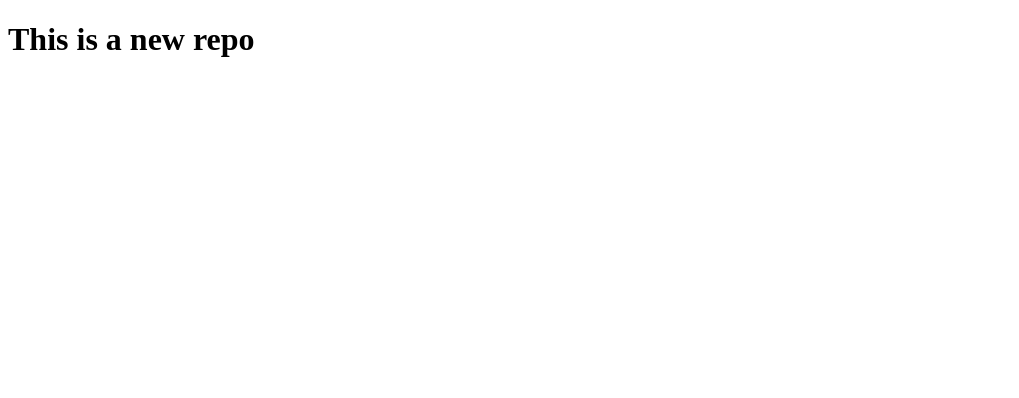
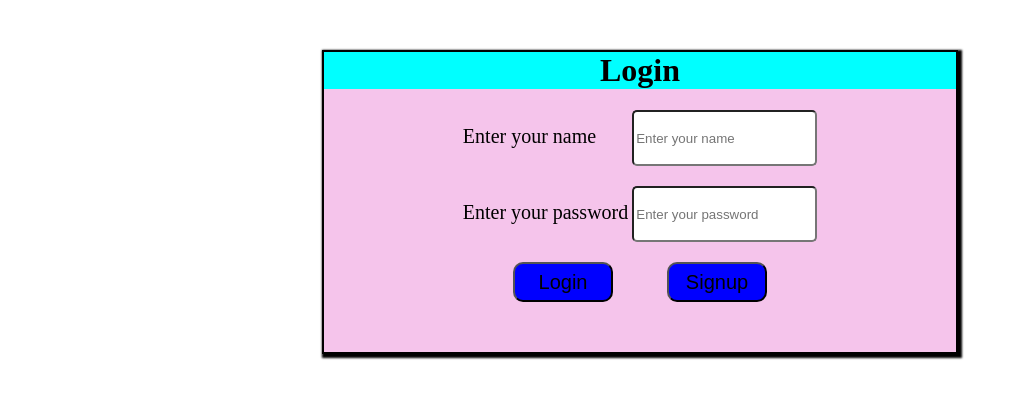
Before and after one commit to tajinder-diligentic/LocalRepo, a plain HTML site: page index.html in a window 1280 px wide. Shown: the whole page, without its empty margins (0-1019 px from the left). Drawn offline with Linux system fonts and the light colour scheme.

Commit message:
new style added

```diff
--- a/index.html
+++ b/index.html
@@ -3,9 +3,39 @@
   <head>
     <meta charset="UTF-8" />
     <meta name="viewport" content="width=device-width, initial-scale=1.0" />
+    <link rel="stylesheet" href="style.css" />
     <title>Document</title>
   </head>
   <body>
-    <h1>This is a new repo</h1>
+    <center>
+      <div id="parent" class="parent">
+        <center><h1>Login</h1></center>
+
+        <div id="login1">
+          <label for="name"> Enter your name</label>
+          <input
+            type="text"
+            name="name"
+            id="name"
+            placeholder="Enter your name"
+          />
+        </div>
+
+        <div id="pass">
+          <label for="pass"> Enter your password</label>
+          <input
+            type="password"
+            name="pass"
+            id="pass"
+            placeholder="Enter your password"
+          />
+        </div>
+
+        <div>
+          <button id="login">Login</button>
+          <button id="signup">Signup</button>
+        </div>
+      </div>
+    </center>
   </body>
 </html>
--- a/style.css
+++ b/style.css
@@ -1,4 +1,39 @@
+#parent {
+  width: 50%;
+  height: 300px;
+  border: 2px solid black;
+  box-shadow: 2px 2px 2px 2px black;
+  margin-top: 50px;
+  background-color: rgb(245, 196, 235);
+}
 h1 {
-  color: red;
+  background-color: aqua;
+  margin-top: 0;
+}
+
+label {
+  font-size: 20px;
+}
+input {
+  height: 50px;
+  border-radius: 5px;
+}
+#name {
+  margin-left: 32px;
+}
+#pass {
+  margin-top: 10px;
+}
+#login,
+#signup {
+  margin-top: 20px;
+  height: 40px;
+  width: 100px;
+  font-size: 20px;
+  font-style: bold;
   background-color: blue;
+  border-radius: 10px;
 }
+#login {
+  margin-right: 50px;
+}
```
